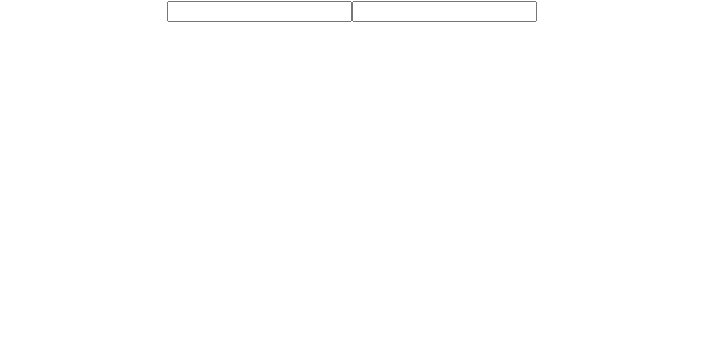
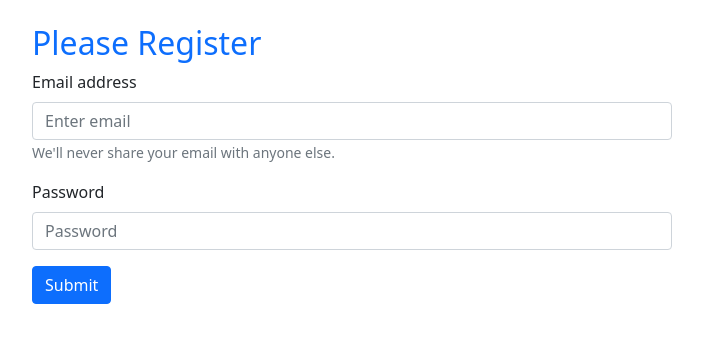
Before and after one commit to shawon-MG/mod-56--simple_firebase_authentication, a React (Create React App) app: page / in a window 1280 px wide. Shown: the top 342 px of the page, without its empty margins (288-991 px from the left). Built offline with nearby package versions, Linux system fonts and the light colour scheme.

Commit message:
createUserEmailAndPassword imported form firebase, simple registration form added

```diff
--- a/src/App.css
+++ b/src/App.css
@@ -1,6 +1,3 @@
-.App {
-  text-align: center;
-}
 
 .App-logo {
   height: 40vmin;
--- a/src/App.js
+++ b/src/App.js
@@ -1,72 +1,67 @@
-import { getAuth, GithubAuthProvider, GoogleAuthProvider, signInWithPopup, signOut } from 'firebase/auth';
+import { createUserWithEmailAndPassword, getAuth } from 'firebase/auth';
+import 'bootstrap/dist/css/bootstrap.min.css';
 import { useState } from 'react';
 import './App.css';
 import app from "./firebase.init";
+import Form from 'react-bootstrap/Form';
+import { Button } from 'react-bootstrap';
 
 const auth = getAuth(app);
 
 function App() {
 
-  // const [user, setUser] = useState({});
 
-  // const googleProvider = new GoogleAuthProvider();/* etar jonno pop-up asbe */
-  // const githubProvider = new GithubAuthProvider();
+  const [email, setEmail] = useState('');
+  const [password, setPassword] = useState('');
 
-  // const handleGoogleSignIn = () => {
-  //   signInWithPopup(auth, googleProvider) /*firebase theke imported etao*/
-  //     .then(result => {
-  //       const user = result.user;
-  //       setUser(user);
-  //       console.log(user);
-  //     })
-  //     .catch(error => {
-  //       console.error('error : ', error);
-  //     })
-  // };
+  const handleEmailBlur = (event) => {
+    setEmail(event.target.value);
+  }
 
-  // const handleGithubSignIn = () => {
-  //   signInWithPopup(auth, githubProvider)
-  //     .then(result => {
-  //       const user = result.user;
-  //       setUser(user);
-  //     })
-  //     .catch(error => {
-  //       console.error(error);
-  //     })
-  // };
+  const handlePasswordBlur = (event) => {
+    setPassword(event.target.value);
+  }
 
-  // const handleGoogleSignOut = () => {
-  //   signOut(auth)
-  //     .then(() => {
-  //       setUser({});
-  //     })
-  //     .catch((error) => {
-  //       setUser({});
-  //     })
-  // }
+  const handleSubmit = (event) => {
+    createUserWithEmailAndPassword(auth, email, password)
+      .then(result => {
+        const user = result.user;
+        console.log(user);
+      })
+      .catch(error => {
+        console.error(error);
+      })
+    console.log('SUBMITTED: ', email, password);
+    event.preventDefault();
+  }
+
   return (
-    <div className="App">
-      {/* {
-        user.uid ? <button onClick={handleGoogleSignOut} > Sign Out</button> :
-          <>
-            <button onClick={handleGoogleSignIn}>Google Sign In</button>
-            <button onClick={handleGithubSignIn}>GitHub Sign In</button>
-          </>
-      }
+    <div>
+      <div className="registration w-50 mx-auto">
+        <h2 className='text-primary  mt-4'> Please Register</h2>
+        <Form onSubmit={handleSubmit}>
+          <Form.Group className="mb-3" controlId="formBasicEmail">
+            <Form.Label>Email address</Form.Label>
+            <Form.Control onBlur={handleEmailBlur} type="email" placeholder="Enter email" required />
+            <Form.Text className="text-muted">
+              We'll never share your email with anyone else.
+            </Form.Text>
+          </Form.Group>
 
-      <h2>Name: {user.displayName}</h2>
-      <h4>Email: {user.email}</h4>
-      <h4>UniqueID: {user.uid}</h4> */}
+          <Form.Group className="mb-3" controlId="formBasicPassword">
+            <Form.Label>Password</Form.Label>
+            <Form.Control onBlur={handlePasswordBlur} type="password" placeholder="Password" required />
+          </Form.Group>
 
-
-      {/*------------- Module : 57 ----------------*/}
-      <form>
-        <input type="text" />
-        <input type="password" name="" id="" />
-      </form>
-
+          <Button variant="primary" type="submit">
+            Submit
+          </Button>
+        </Form>
+      </div>
     </div>
   );
 }
 
 export default App;
+
+/*--------- Module: 57------- */
--- a/src/index.js
+++ b/src/index.js
@@ -1,14 +1,15 @@
 import React from 'react';
-import ReactDOM from 'react-dom';
+import ReactDOMClient from 'react-dom/client';
 import './index.css';
 import App from './App';
 import reportWebVitals from './reportWebVitals';
 
-ReactDOM.render(
+const root = ReactDOMClient.createRoot(document.getElementById('root'));
+
+root.render(
   <React.StrictMode>
     <App />
   </React.StrictMode>,
-  document.getElementById('root')
 );
 
 // If you want to start measuring performance in your app, pass a function
```
